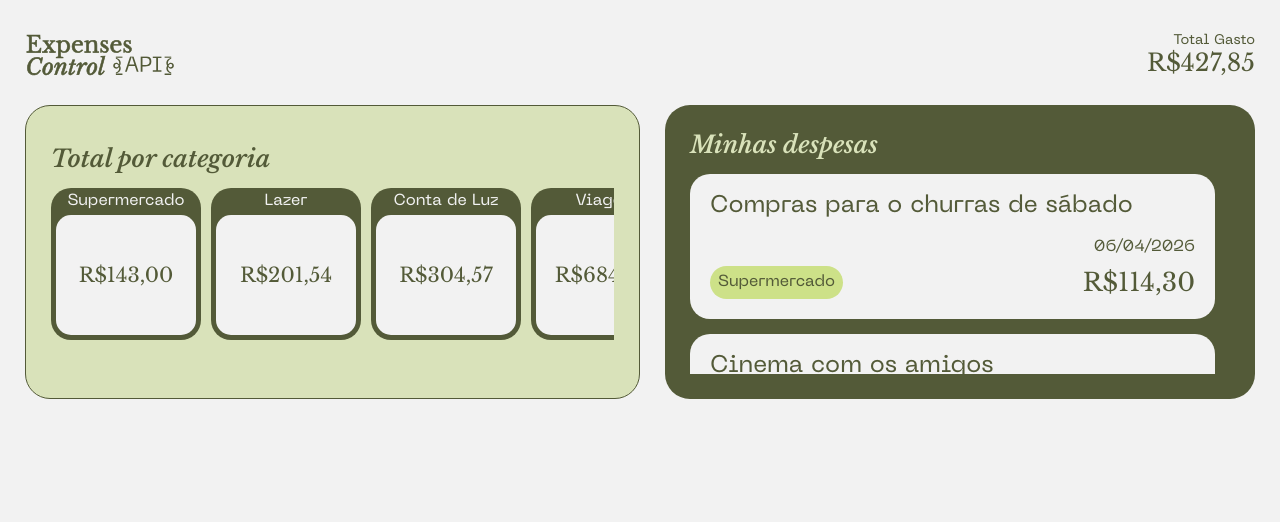
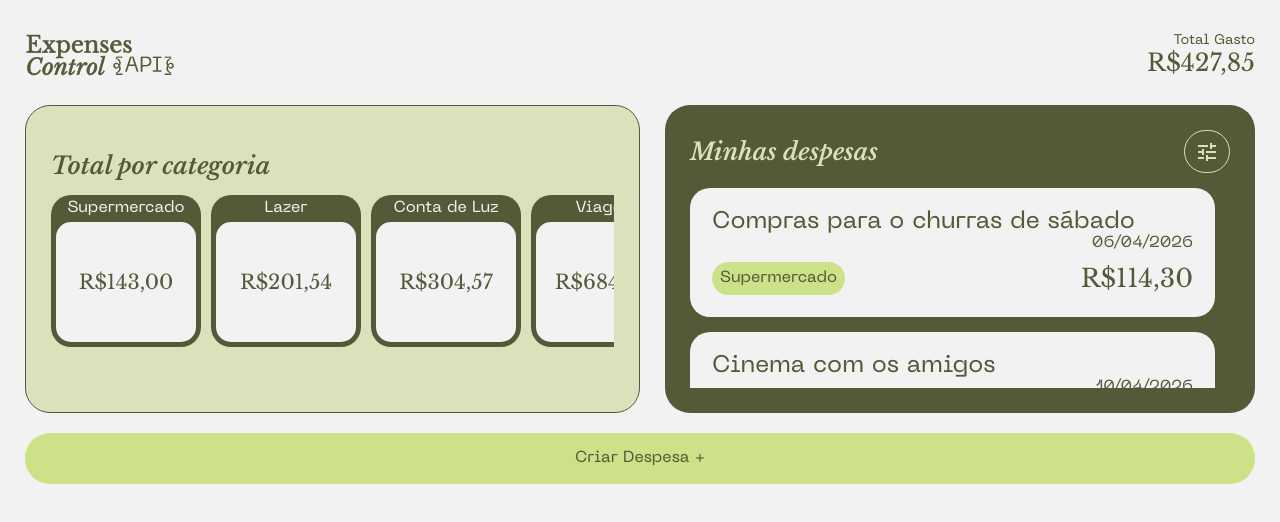
Before and after one commit to GabrielMuehlbauer/ExpensesControl, a React (Vite) app in the folder expenses-control-front-end/: page / in a window 1280 px wide. Shown: the top 522 px of the page. Built offline with nearby package versions, Linux system fonts and the light colour scheme.

Commit message:
Criação do botão "Criar Despesas  +",  botão de filtro de despesas e outras melhorias visuais

```diff
--- a/expenses-control-front-end/index.html
+++ b/expenses-control-front-end/index.html
@@ -1,13 +1,18 @@
 <!doctype html>
 <html lang="en">
+
 <head>
   <meta charset="UTF-8" />
   <link rel="icon" type="image/svg+xml" href="/favicon.svg" />
+  <link rel="stylesheet"
+    href="https://fonts.googleapis.com/css2?family=Material+Symbols+Outlined:opsz,wght,FILL,GRAD@20..48,100..700,0..1,-50..200&icon_names=tune" />
   <meta name="viewport" content="width=device-width, initial-scale=1.0" />
   <title>expenses-control-front-end</title>
 </head>
+
 <body>
   <div id="root"></div>
   <script type="module" src="/src/main.jsx"></script>
 </body>
+
 </html>
--- a/expenses-control-front-end/src/components/ExpenseRow/ExpenseRow.jsx
+++ b/expenses-control-front-end/src/components/ExpenseRow/ExpenseRow.jsx
@@ -1,8 +1,8 @@
 import styles from './ExpenseRow.module.css';
 
-function ExpenseRow({ titulo, categoria, data, valor }) {
+function ExpenseRow({ titulo, categoria, data, valor, onClick }) {
     return (
-        <div className={styles.expenseRow}>
+        <div className={styles.expenseRow} onClick={onClick}>
             <div className={styles.expenseRowContent}>
                 <h2>{titulo}</h2>
                 <p>{data}</p>
--- a/expenses-control-front-end/src/components/ExpenseRow/ExpenseRow.module.css
+++ b/expenses-control-front-end/src/components/ExpenseRow/ExpenseRow.module.css
@@ -3,6 +3,17 @@
     color: var(--faded-yellowish-green);
     padding: 20px;
     border-radius: 20px;
+    border: 2px solid transparent;
+    cursor: pointer;
+    transition: all 0.3s ease;
+}
+
+.expenseRow:hover {
+    box-shadow: 0 4px 8px rgba(0, 0, 0, 0.1);
+}
+
+.expenseRow:active {
+    border: 2px solid var(--yellowish-green);
 }
 
 .expenseRowContent h2 {
--- a/expenses-control-front-end/src/components/ExpenseSection/ExpenseSection.jsx
+++ b/expenses-control-front-end/src/components/ExpenseSection/ExpenseSection.jsx
@@ -31,7 +31,14 @@ function ExpenseSection({ expenses }) {
     return (
         <section className={styles.expenseSection}>
             <div className={styles.expenseSectionContent}>
-                <h2>Minhas despesas</h2>
+                <div className={styles.expenseSectionHeader}>
+                    <h2>Minhas despesas</h2>
+                    <div className={styles.filterButton}>
+                        <span className="material-symbols-outlined">
+                            tune
+                        </span>
+                    </div>
+                </div>
                 <div className={styles.containerRows}>
                     {despesas.map((despesa) => (
                         <ExpenseRow
--- a/expenses-control-front-end/src/components/ExpenseSection/ExpenseSection.module.css
+++ b/expenses-control-front-end/src/components/ExpenseSection/ExpenseSection.module.css
@@ -16,10 +16,56 @@
     font-family: var(--font-family-header);
     font-weight: 600;
     font-style: italic;
+    display: contents;
 }
 
 .expenseSectionContent {
     width: 100%;
+}
+
+.expenseSectionHeader {
+    width: 100%;
+    display: flex;
+    justify-content: space-between;
+    align-items: center;
+    margin-bottom: 15px;
+}
+
+.filterButton {
+    color: var(--light-yellowish-green);
+    padding: 9px 10px 8px 10px;
+    border-radius: 25px;
+    border: 1px solid var(--light-yellowish-green);
+    cursor: pointer;
+    transition: all 0.3s ease;
+    display: flex;
+    align-items: center;
+    gap: 8px;
+}
+
+.filterButton:hover {
+    background-color: var(--pastel-yellowish-green);
+    color: var(--faded-yellowish-green);
+}
+
+.filterButton:active {
+    background-color: var(--yellowish-green);
+    color: var(--faded-yellowish-green);
+    border: 1px solid var(--faded-yellowish-green);
+}
+
+.filterBadge {
+    background-color: var(--light-yellowish-green);
+    color: var(--faded-yellowish-green);
+    font-family: var(--font-family-accent);
+    font-size: 14px;
+    font-weight: 700;
+    width: 20px;
+    height: 20px;
+    border-radius: 50%;
+    display: flex;
+    align-items: center;
+    justify-content: center;
 }
 
 .containerRows {
--- /dev/null
+++ b/expenses-control-front-end/src/components/WideButton/WideButton.jsx
@@ -0,0 +1,11 @@
+import styles from './WideButton.module.css';
+
+function WideButton({ text, onClick }) {
+    return (
+        <button className={styles.wideButton} onClick={onClick}>
+            {text}
+        </button>
+    );
+}
+
+export default WideButton;
--- /dev/null
+++ b/expenses-control-front-end/src/components/WideButton/WideButton.module.css
@@ -0,0 +1,25 @@
+.wideButton {
+  width: 100%;
+  padding: 15px;
+  margin: 20px 0;
+  font-family: var(--font-family-accent);
+  font-size: 16px;
+  background-color: var(--pastel-yellowish-green);
+  color: var(--faded-yellowish-green);
+  border: 2px solid transparent;
+  border-radius: 25px;
+  cursor: pointer;
+  transition: all 0.3s ease;
+}
+
+.wideButton:hover {
+  background-color: var(--pastel-yellowish-green);
+  color: var(--dark-gray);
+  box-shadow: 0 4px 8px rgba(0, 0, 0, 0.1);
+}
+
+.wideButton:active {
+  background-color: var(--yellowish-green);
+  color: var(--dark-gray);
+  border: 2px solid var(--faded-yellowish-green);
+}
--- a/expenses-control-front-end/src/pages/Dashboard/Dashboard.jsx
+++ b/expenses-control-front-end/src/pages/Dashboard/Dashboard.jsx
@@ -3,6 +3,7 @@ import styles from './Dashboard.module.css';
 import Header from '../../components/Header/Header';
 import CategorySection from '../../components/CategorySection/CategorySection';
 import ExpenseSection from '../../components/ExpenseSection/ExpenseSection';
+import WideButton from '../../components/WideButton/WideButton';
 
 function Dashboard() {
 
@@ -16,6 +17,7 @@ function Dashboard() {
                     <CategorySection />
                     <ExpenseSection />
                 </div>
+                <WideButton text='Criar Despesa +' />
             </main>
         </>
     )
```
Lines whose indentation alone changed are shown as unchanged.
